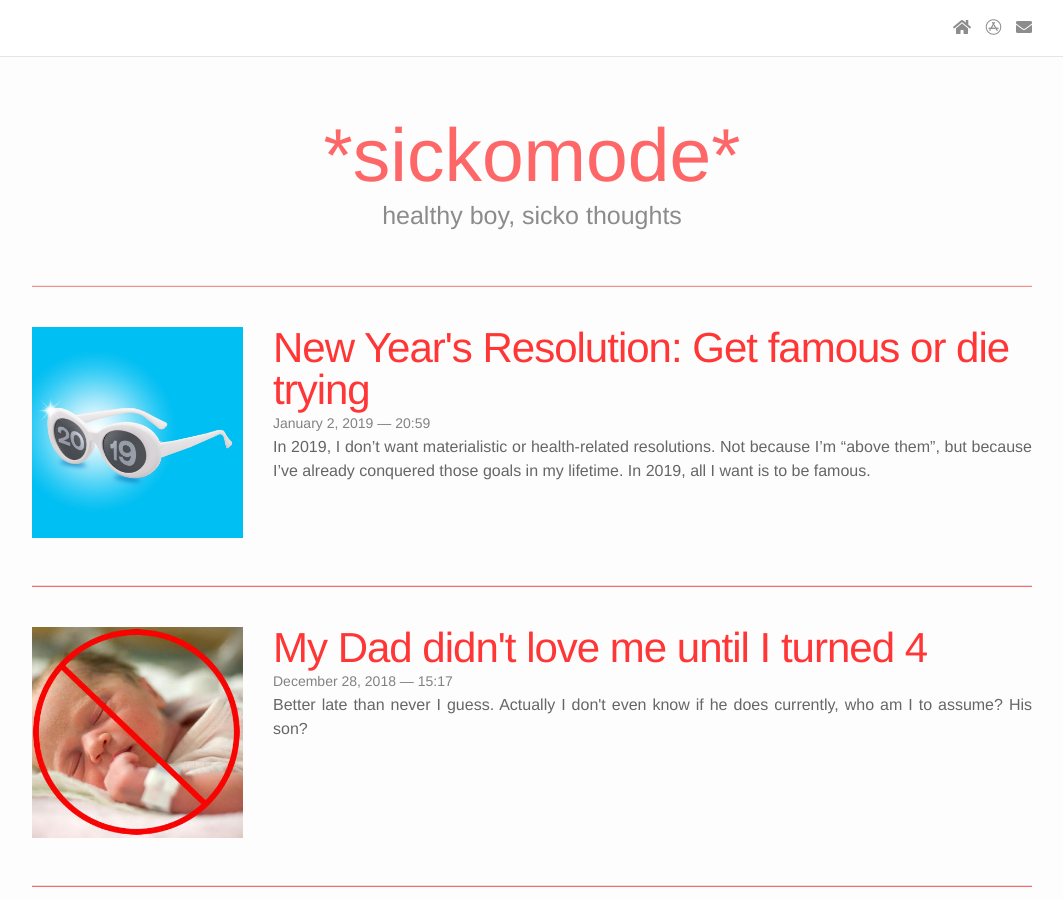
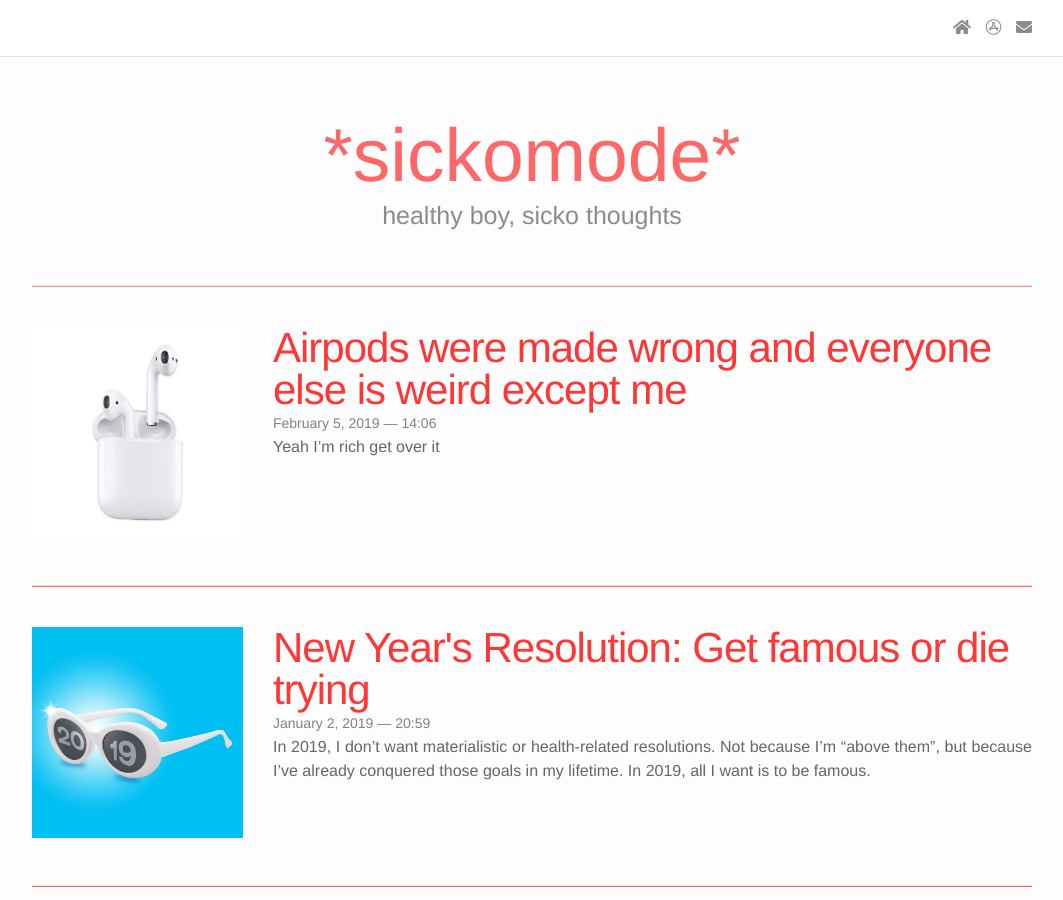
Before and after one commit to harizme/harizme.github.io, a Jekyll site: the page built from index.html, in a window 1280 px wide and 900 px high. Shown: the whole window, without its empty margins (108-1171 px from the left). Built offline with Jekyll 4.4.1, drawn with Linux system fonts in a browser that asks for light colours; nearby versions of some CDN libraries; the list of posts is cut into pages by our own code; some of the changed lines change nothing that is shown.

Commit message:
Airpod Post

```diff
--- /dev/null
+++ b/_posts/2019/2019-02-05-airpods-were-made-wrong-and-everyone-else-is-weird-except-me.markdown
@@ -0,0 +1,18 @@
+---
+layout: "post"
+title: "Airpods were made wrong and everyone else is weird except me"
+description: "Yeah I’m rich get over it"
+date: "2019-02-05 14:06"
+img: /images/2019/2/Airpod Picture.jpg
+---
+<img class="post-img" src="{{ site.baseurl}}/images/2019/2/Broke Pods.jpg">
+
+I’m a normal person. I swear to god I am normal and do normal things. Besides my abnormally delayed puberty everything about me has been normal except for the fact that… I wear my right airpod in my left ear and my left airpod in my right ear. I have lost friends, family members, and potential significant others due to this quirk of mine and I’m going to take you through the journey of it.
+
+I wanted airpods early last summer before they were cool because I’m really good at riding waves. I walk into the apple store excited, but nervous because I knew their headphones never fit me. I tried the airpods on and just knew that they would fall out, but I bought them anyways because I’m not poor and I thought people would finally like me if I walked around with them in.
+
+The next month was probably the hardest time that any human has had to go through ever throughout the existence of mankind, including all wars and genocides. Every 5 steps I took I had to push my airpod back in my ear like a fricken idiot. I couldn’t listen to lil uzi vert without a constant disruption due to the fit of my airpods, which is ultimately why lil uzi quit making music.
+
+During my severe depression I pull out my airpods and put them in my ear. 5 steps…10 step… 20 steps… they weren’t falling out? I was running back and forth in the parking garage of my extremely lucrative internship trying to see if my airpods were actually fitting right. A bunch of hot girls recorded me doing this because they were so happy for my success. Later I found out that they had posted the video on the internet to make fun of me so I got their sorority shut down for cyber bullying. Everything was finally working out.
+
+Shortly after this, I discovered I put them in wrong and was really sad, but you know what? “Wrong” is relative. Some people think it’s “wrong” when you steal or hit people, but if you’re stealing something cool or hitting someone you don’t like it isn’t really “wrong”. At the end of the day, just be confident in how you wear your airpods because at least you know you're better than the other 99% of the world that can’t afford them.
```
Also changed, not shown: _sass/_layout.scss (line endings or trailing spaces), images/2019/2/Airpod Picture.jpg (added), images/2019/2/Broke Pods.jpg (added).
